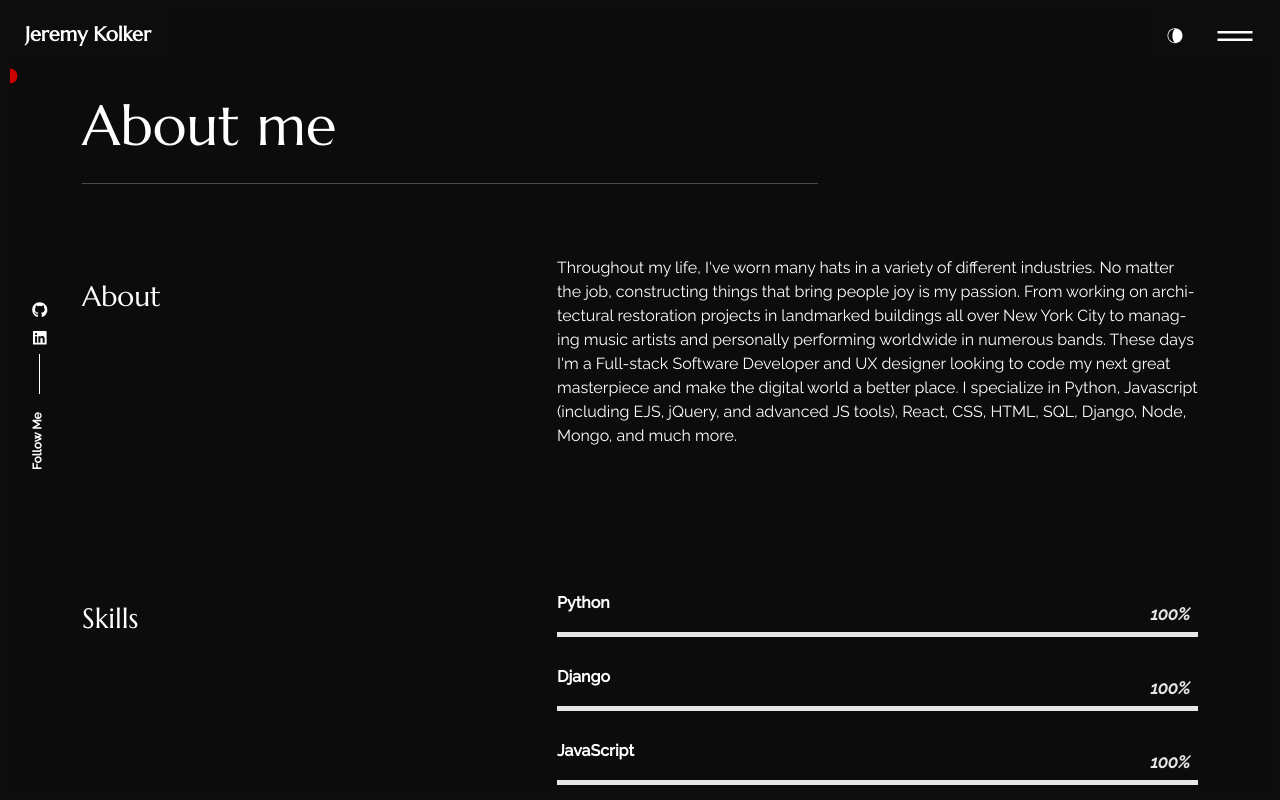
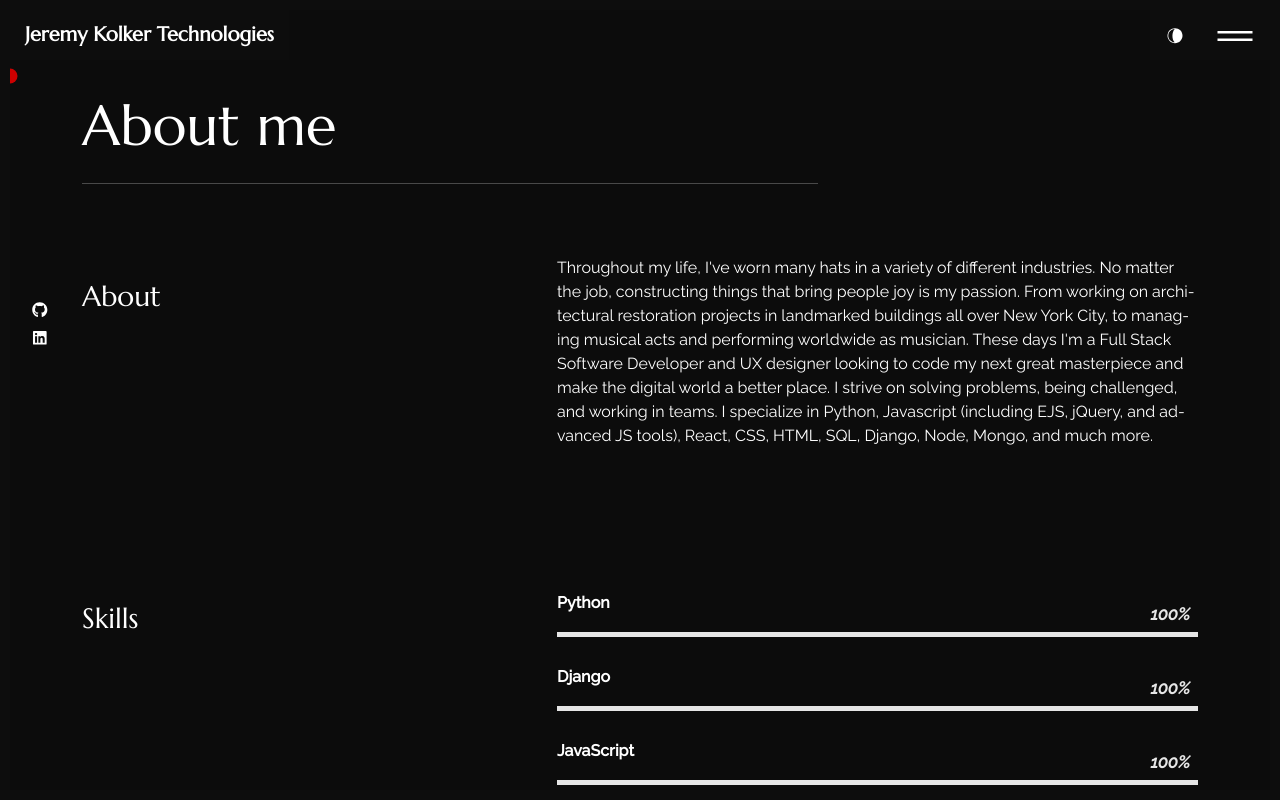
Before and after one commit to jeremykolker/trad_line_site, a React (Create React App) app in the folder my-app/: page /about in a window 1280 px wide. Shown: the top 800 px of the page. Built offline with nearby package versions, Linux system fonts and the light colour scheme.

Commit message:
updates in content, permissions

```diff
--- a/my-app/src/components/socialicons/index.js
+++ b/my-app/src/components/socialicons/index.js
@@ -57,7 +57,7 @@ export const Socialicons = (params) => {
           </li>
         )}
       </ul>
-      <p>Follow Me</p>
+
     </div>
   );
 };
--- a/my-app/src/content_option.js
+++ b/my-app/src/content_option.js
@@ -1,8 +1,8 @@
-const logotext = "Jeremy Kolker";
+const logotext = "Jeremy Kolker Technologies";
 const meta = {
     title: "Jeremy Kolker",
     description: "SOFTWARE ENGINEER",
-    img:"https://i.imgur.com/GSdZtIs.png",
+    img:"https://i.imgur.com/o7IqWHQ.jpg",
 };
 
 const introdata = {
@@ -11,14 +11,15 @@ const introdata = {
         first: "I build useful apps",
         second: "I code cool websites",
         third: "I develop UX & UI",
+        fourth: "I help solve technical problems"
     },
-    description: "Software Engineering",
-    your_img_url: "https://i.imgur.com/GSdZtIs.png",
+    description: "Full-Stack Engineer",
+    your_img_url: "https://i.imgur.com/o7IqWHQ.jpg",
 };
 
 const dataabout = {
     title: "About",
-    aboutme: "Throughout my life, I've worn many hats in a variety of different industries. No matter the job, constructing things that bring people joy is my passion. From working on architectural restoration projects in landmarked buildings all over New York City to managing music artists and personally performing worldwide in numerous bands. These days I'm a Full-stack Software Developer and UX designer looking to code my next great masterpiece and make the digital world a better place. I specialize in Python, Javascript (including EJS, jQuery, and advanced JS tools), React, CSS, HTML, SQL, Django, Node, Mongo, and much more.",
+    aboutme: "Throughout my life, I've worn many hats in a variety of different industries. No matter the job, constructing things that bring people joy is my passion. From working on architectural restoration projects in landmarked buildings all over New York City, to managing musical acts and performing worldwide as musician. These days I'm a Full Stack Software Developer and UX designer looking to code my next great masterpiece and make the digital world a better place. I strive on solving problems, being challenged, and working in teams. I specialize in Python, Javascript (including EJS, jQuery, and advanced JS tools), React, CSS, HTML, SQL, Django, Node, Mongo, and much more.",
 };
 
 const skills = [{
```
Also changed, not shown: 1 other file (tests, documents, lock files or other folders).
